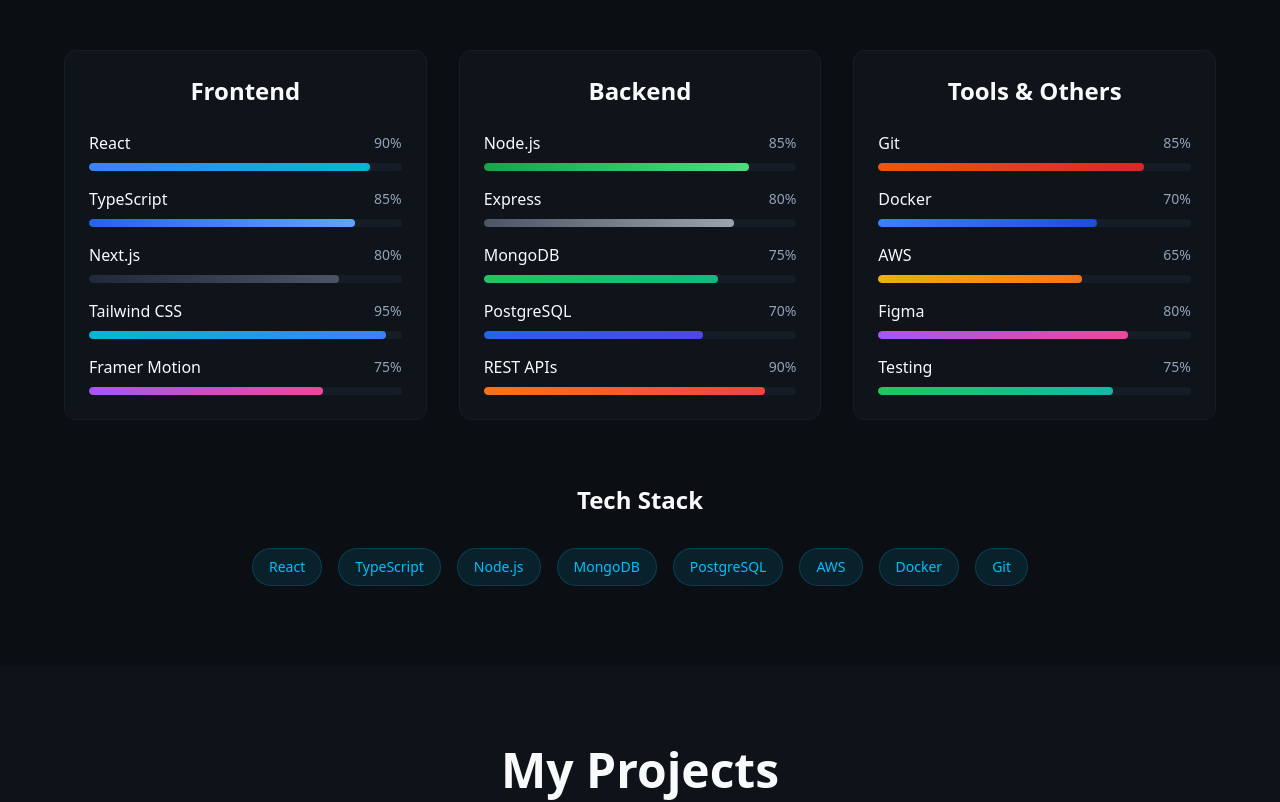
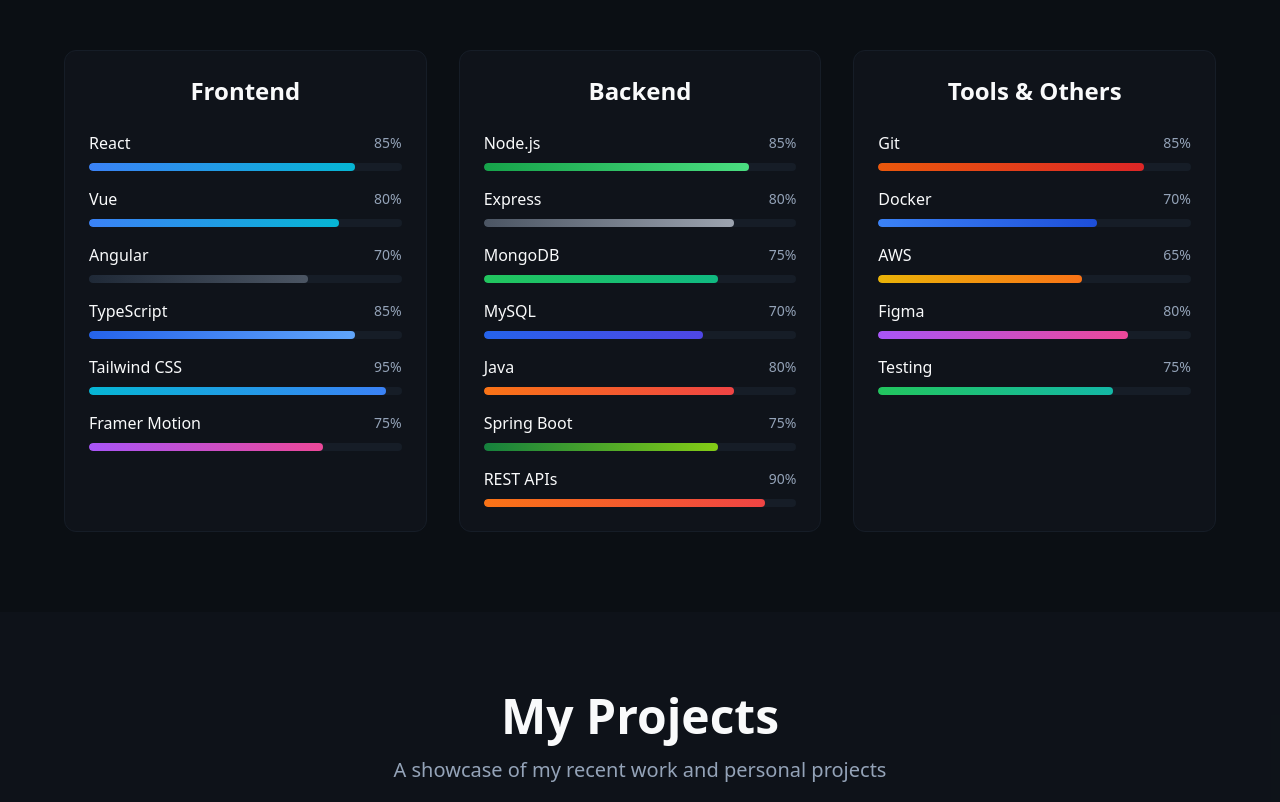
Before and after one commit to GhassanAbuKhaled/myPortfolio, a React (Vite) app: page / in a window 1280 px wide. Shown: the part 2080-2882 px from the top of the page. Built offline with nearby package versions, Linux system fonts and the light colour scheme.

Commit message:
Change default theme to light mode and update project image

```diff
--- a/src/components/Projects.tsx
+++ b/src/components/Projects.tsx
@@ -109,7 +109,7 @@ const Projects = () => {
       longDescriptionKey: "project.taskManager.longDescription",
       image: "/images/projects/taskapp-welcome.png",
       imageType: "file",
-      technologies: ["React", "TypeScript", "Socket.io", "Express", "PostgreSQL"],
+      technologies: ["React", "TypeScript", "Framer Motion", "Tailwind"],
       githubUrl: "https://github.com/GhassanAbuKhaled/TaskFlow",
       liveUrl: "https://taskflow.ghassanabukhaled.com/",
       date: "07/2025 - Present",
--- a/src/components/Skills.tsx
+++ b/src/components/Skills.tsx
@@ -107,9 +107,10 @@ const Skills = () => {
     {
       title: t('skills.frontend'),
       skills: [
-        { name: "React", level: 90, color: "from-blue-500 to-cyan-500" },
+        { name: "React", level: 85, color: "from-blue-500 to-cyan-500" },
+        { name: "Vue", level: 80, color: "from-blue-500 to-cyan-500" },
+        { name: "Angular", level: 70, color: "from-gray-800 to-gray-600" },
         { name: "TypeScript", level: 85, color: "from-blue-600 to-blue-400" },
-        { name: "Next.js", level: 80, color: "from-gray-800 to-gray-600" },
         { name: "Tailwind CSS", level: 95, color: "from-cyan-500 to-blue-500" },
         { name: "Framer Motion", level: 75, color: "from-purple-500 to-pink-500" }
       ]
@@ -120,7 +121,9 @@ const Skills = () => {
         { name: "Node.js", level: 85, color: "from-green-600 to-green-400" },
         { name: "Express", level: 80, color: "from-gray-600 to-gray-400" },
         { name: "MongoDB", level: 75, color: "from-green-500 to-emerald-500" },
-        { name: "PostgreSQL", level: 70, color: "from-blue-600 to-indigo-600" },
+        { name: "MySQL", level: 70, color: "from-blue-600 to-indigo-600" },
+        { name: "Java", level: 80, color: "from-orange-500 to-red-500" },
+        { name: "Spring Boot", level: 75, color: "from-green-700 to-lime-500" },
         { name: "REST APIs", level: 90, color: "from-orange-500 to-red-500" }
       ]
     },
@@ -136,11 +139,9 @@ const Skills = () => {
     }
   ], [t])
 
-  const techStack = useMemo(() =>
-    ['React', 'TypeScript', 'Node.js', 'MongoDB', 'PostgreSQL', 'AWS', 'Docker', 'Git'],
-  [])
-
-
+  // const techStack = useMemo(() =>
+  //   ['React', 'TypeScript', 'Node.js', 'MongoDB', 'PostgreSQL', 'AWS', 'Docker', 'Git'],
+  // []);
 
   return (
     <section id="skills" className="py-20">
@@ -172,7 +173,7 @@ const Skills = () => {
           </div>
 
           {/* Interactive Tech Stack */}
-          <motion.div variants={animations.item} className="mt-16">
+          {/* <motion.div variants={animations.item} className="mt-16">
             <h3 className="text-2xl font-semibold text-center mb-8">{t('skills.techStack')}</h3>
             <div className="flex flex-wrap justify-center gap-4">
               {techStack.map((tech, index) => (
@@ -184,7 +185,7 @@ const Skills = () => {
                 />
               ))}
             </div>
-          </motion.div>
+          </motion.div> */}
         </motion.div>
       </div>
     </section>
```
